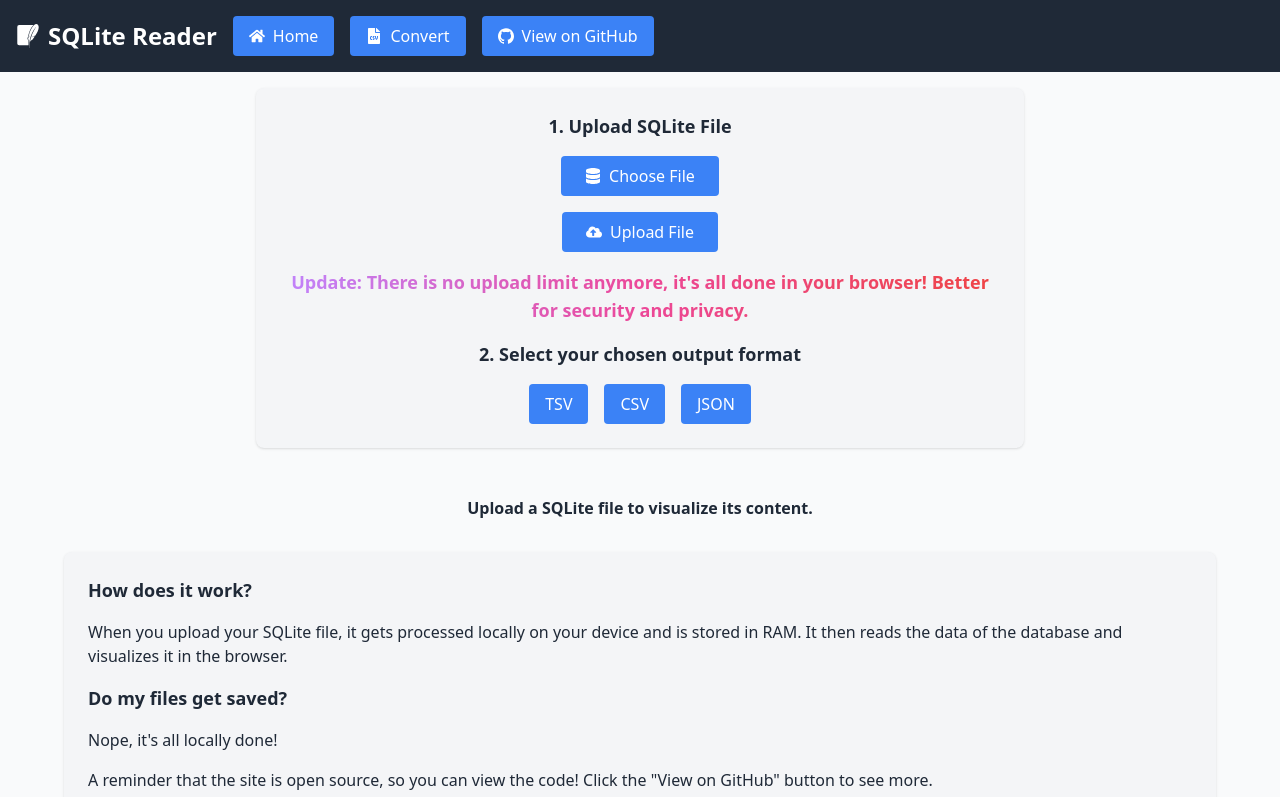
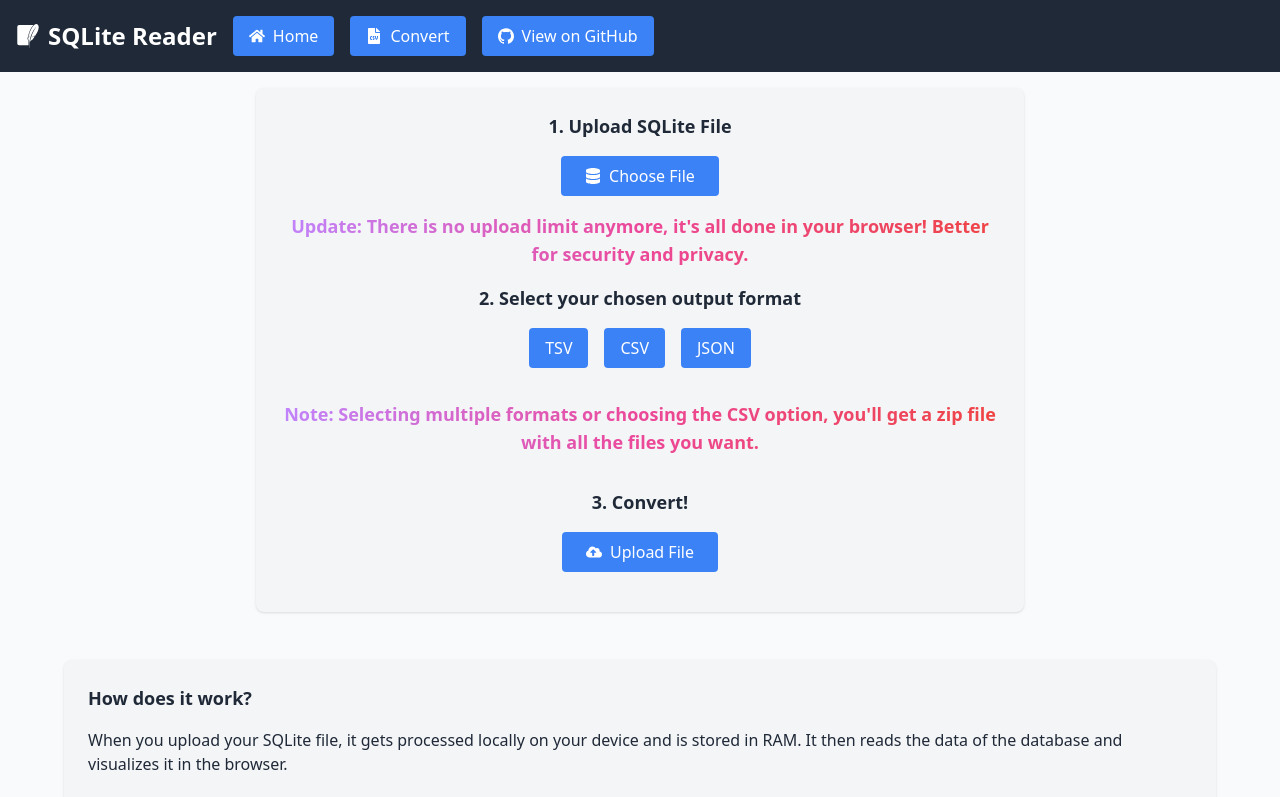
Before and after one commit to GalvinPython/sqlite-viewer, a Next.js app: page /convert in a window 1280 px wide. Shown: the top 797 px of the page. Built offline with nearby package versions, Linux system fonts and the light colour scheme.

Commit message:
i forgot what changes i made

```diff
--- a/pages/convert.tsx
+++ b/pages/convert.tsx
@@ -6,37 +6,10 @@
 
 import Navbar from "@/components/Navbar";
 
-interface TabsProps {
-    tabs: string[];
-    activeTab: string;
-    onTabChange: (tab: string) => void;
-}
-
-const Tabs = React.memo(({ tabs, activeTab, onTabChange }: TabsProps) => (
-    <div className="flex gap-4 border-b border-gray-300 pb-2 dark:border-gray-700">
-        {tabs.map((tab: string, index: number) => (
-            <button
-                key={index}
-                className={`py-2 px-4 text-sm font-semibold transition-colors ${
-                    activeTab === tab
-                        ? "border-b-4 border-blue-500 text-blue-600 dark:text-blue-400"
-                        : "text-gray-500 hover:text-gray-800 dark:text-gray-400 dark:hover:text-white"
-                }`}
-                onClick={() => onTabChange(tab)}
-            >
-                {tab}
-            </button>
-        ))}
-    </div>
-));
-
-Tabs.displayName = "Tabs";
-
 export default function Home() {
     const [file, setFile] = useState<File | null>(null);
-    const [data, setData] = useState<{ [key: string]: any[] } | null>(null);
-    const [activeTab, setActiveTab] = useState<string>("");
     const [isDarkMode, setIsDarkMode] = useState<boolean>(false);
+    const [selectedKeys, setSelectedKeys] = useState<Set<string>>(new Set());
 
     useEffect(() => {
         const systemPrefersDark = window.matchMedia(
@@ -58,8 +31,11 @@
 
     const handleUpload = async () => {
         if (!file) return alert("Please select a file first.");
+        if (!selectedKeys.size) return alert("Please select an output format.");
 
         const reader = new FileReader();
+
+        console.log(selectedKeys);
 
         reader.onload = async (e) => {
             const arrayBuffer = e.target?.result as ArrayBuffer;
@@ -77,8 +53,6 @@
             if (tablesResult.length === 0) return;
 
             const tableNames = tablesResult[0].values.flat() as string[];
-
-            setActiveTab(tableNames[0]); // Set the first table as active
 
             // Fetch data for each table
             const dbData: { [key: string]: any[] } = {};
@@ -99,69 +73,9 @@
                     dbData[table] = [];
                 }
             }
-
-            setData(dbData);
         };
 
         reader.readAsArrayBuffer(file);
-    };
-
-    const [selectedKeys, setSelectedKeys] = React.useState(new Set(["text"]));
-
-    const selectedValue = React.useMemo(
-        () => Array.from(selectedKeys).join(", "),
-        [selectedKeys],
-    );
-
-    const renderTable = (tableData: any[]) => {
-        if (!tableData || tableData.length === 0)
-            return <p>No data available.</p>;
-
-        const columns = Object.keys(tableData[0]);
-
-        return (
-            <table className="w-full text-left border-collapse border border-gray-200 dark:border-gray-700">
-                <thead>
-                    <tr className="bg-gray-200 dark:bg-gray-800">
-                        <th className="p-3 border border-gray-300 font-medium text-gray-700 dark:text-gray-300">
-                            #
-                        </th>
-                        {columns.map((col, index) => (
-                            <th
-                                key={index}
-                                className="p-3 border border-gray-300 font-medium text-gray-700 dark:text-gray-300"
-                            >
-                                {col}
-                            </th>
-                        ))}
-                    </tr>
-                </thead>
-                <tbody>
-                    {tableData.map((row, rowIndex) => (
-                        <tr
-                            key={rowIndex}
-                            className={`${
-                                rowIndex % 2 === 0
-                                    ? "bg-white dark:bg-gray-900"
-                                    : "bg-gray-50 dark:bg-gray-800"
-                            } hover:bg-gray-100 dark:hover:bg-gray-700`}
-                        >
-                            <td className="p-3 border border-gray-300 dark:border-gray-700">
-                                {rowIndex + 1}
-                            </td>
-                            {columns.map((col, colIndex) => (
-                                <td
-                                    key={colIndex}
-                                    className="p-3 border border-gray-300 dark:border-gray-700"
-                                >
-                                    {row[col] || "N/A"}
-                                </td>
-                            ))}
-                        </tr>
-                    ))}
-                </tbody>
-            </table>
-        );
     };
 
     return (
@@ -204,26 +118,15 @@
                                 </span>
                             </p>
                         )}
-                        <button
-                            className="px-6 py-2 rounded hover:bg-blue-600 transition inline-flex items-center gap-2 mb-4"
-                            style={{
-                                backgroundColor: "var(--button-bg)",
-                                color: "var(--button-text-color)",
-                            }}
-                            onClick={handleUpload}
-                        >
-                            <FaCloudUploadAlt />
-                            Upload File
-                        </button>
                     </div>
 
-                    <p className="text-lg font-semibold mb-4 text-center bg-gradient-to-r from-purple-400 via-pink-500 to-red-500 bg-clip-text text-transparent">
+                    <p className="text-lg font-semibold mb-4 text-center bg-gradient-to-r from-purple-400 via-pink-500 to-red-500 bg-clip-text text-transparent mt-4">
                         Update: There is no upload limit anymore, it&apos;s all
                         done in your browser! Better for security and privacy.
                     </p>
 
-                    <div className="text-center">
-                        <h2 className="text-lg text-center font-semibold mb-4">
+                    <div className="flex flex-col items-center gap-4 text-center">
+                        <h2 className="text-lg text-center font-semibold">
                             2. Select your chosen output format
                         </h2>
                         <div className="flex justify-center gap-4">
@@ -256,45 +159,51 @@
                                                     selectedKeys,
                                                 );
 
-                                                if (
-                                                    newSelectedKeys.has(option)
-                                                ) {
-                                                    newSelectedKeys.delete(
-                                                        option,
-                                                    );
-                                                } else {
-                                                    newSelectedKeys.add(option);
-                                                }
+                                                newSelectedKeys.has(option)
+                                                    ? newSelectedKeys.delete(
+                                                          option,
+                                                      )
+                                                    : newSelectedKeys.add(
+                                                          option,
+                                                      );
                                                 setSelectedKeys(
-                                                    newSelectedKeys,
+                                                    new Set(newSelectedKeys),
                                                 );
                                             }}
                                         />
+                                        {selectedKeys.has(option) && (
+                                            <span>&#10003;</span>
+                                        )}
                                         {option}
                                     </label>
                                 );
                             })}
                         </div>
+                        <p className="text-lg font-semibold mb-4 text-center bg-gradient-to-r from-purple-400 via-pink-500 to-red-500 bg-clip-text text-transparent mt-4">
+                            Note: Selecting multiple formats or choosing the CSV
+                            option, you&apos;ll get a zip file with all the
+                            files you want.
+                        </p>
+                    </div>
+
+                    <div className="flex flex-col items-center gap-4 mt-4">
+                        <h2 className="text-lg text-center font-semibold">
+                            3. Convert!
+                        </h2>
+                        <button
+                            className="px-6 py-2 rounded hover:bg-blue-600 transition inline-flex items-center gap-2 mb-4"
+                            style={{
+                                backgroundColor: "var(--button-bg)",
+                                color: "var(--button-text-color)",
+                            }}
+                            onClick={handleUpload}
+                        >
+                            <FaCloudUploadAlt />
+                            Upload File
+                        </button>
                     </div>
                 </div>
             </div>
-
-            {data ? (
-                <div className="mb-8">
-                    <Tabs
-                        activeTab={activeTab}
-                        tabs={Object.keys(data)}
-                        onTabChange={setActiveTab}
-                    />
-                    <div className="mt-6">
-                        {activeTab && renderTable(data[activeTab])}
-                    </div>
-                </div>
-            ) : (
-                <p className="text-center font-bold mb-8">
-                    Upload a SQLite file to visualize its content.
-                </p>
-            )}
 
             <div className="flex justify-center mb-12">
                 <div
```
